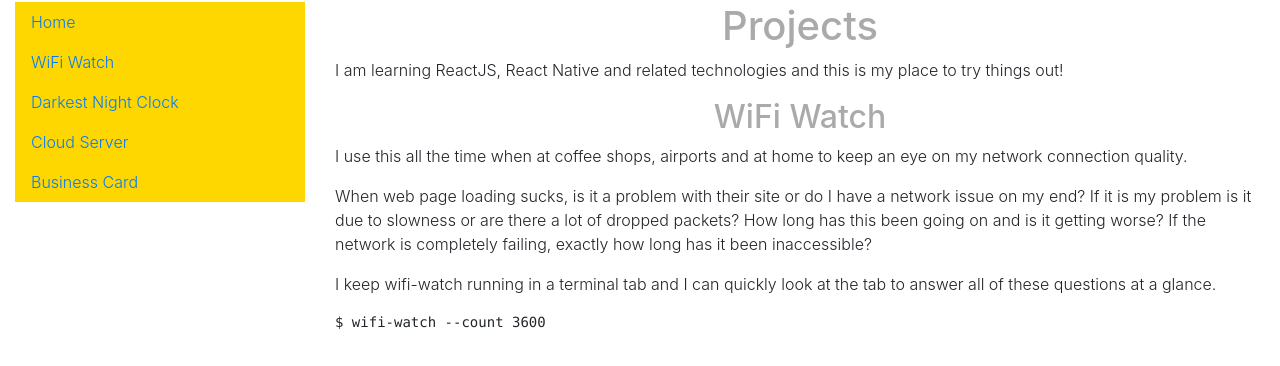
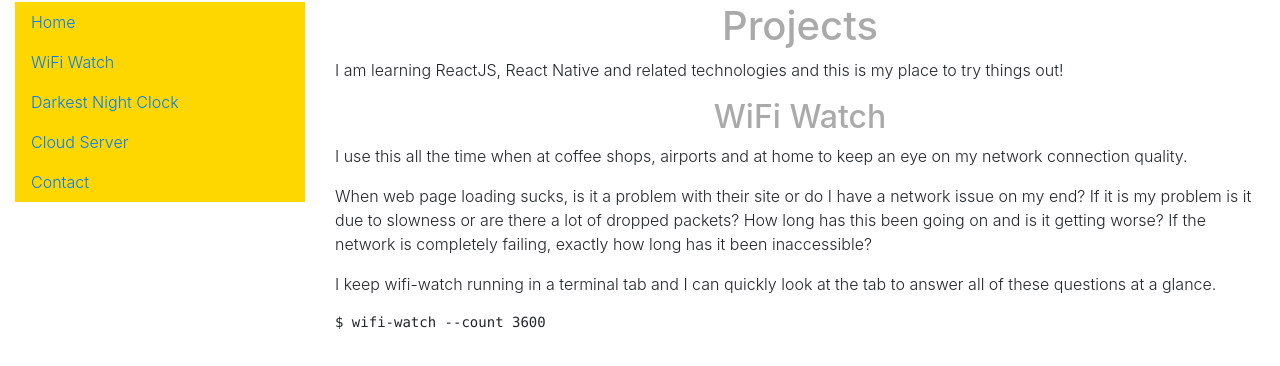
Before and after one commit to jgorman/johngorman-io, a Jekyll site: the page built from pages/johngorman-io.md, in a window 1280 px wide. Shown: the part 168-534 px from the top of the page. Built offline with Jekyll 4.4.1, drawn with Linux system fonts in a browser that asks for light colours; nearby versions of some CDN libraries.

Commit message:
Contact business card.

```diff
--- a/_includes/nav.html
+++ b/_includes/nav.html
@@ -5,6 +5,6 @@
       <a class="nav-item nav-link" href="/darkest-night-clock/">
         Darkest Night Clock</a>
       <a class="nav-item nav-link" href="/cloud-server/">Cloud Server</a>
-      <a class="nav-item nav-link" href="/business-card/">Business Card</a>
+      <a class="nav-item nav-link" href="/business-card/">Contact</a>
 
     </div>
--- a/css/site.scss
+++ b/css/site.scss
@@ -44,6 +44,7 @@ h1, h2, h3, h4, h5 {
 /* * * * * * * * * * * * *
  * Wide screen top banner
  */
+
 #logo-jgio
 {
   position: absolute;
@@ -68,7 +69,7 @@ h1, h2, h3, h4, h5 {
   bottom: 10px;
   right: 25px;
   font-size: 30px;
-  color: #ffd700;
+  color: $logo-gold;
   opacity: 0.7;
 }
 
@@ -76,6 +77,7 @@ h1, h2, h3, h4, h5 {
 /* * * * * * * * * * * * * *
  * Narrow screen top banner
  */
+
 @media screen and (max-width: 450px) {
   #logo-jgio
   {
```
